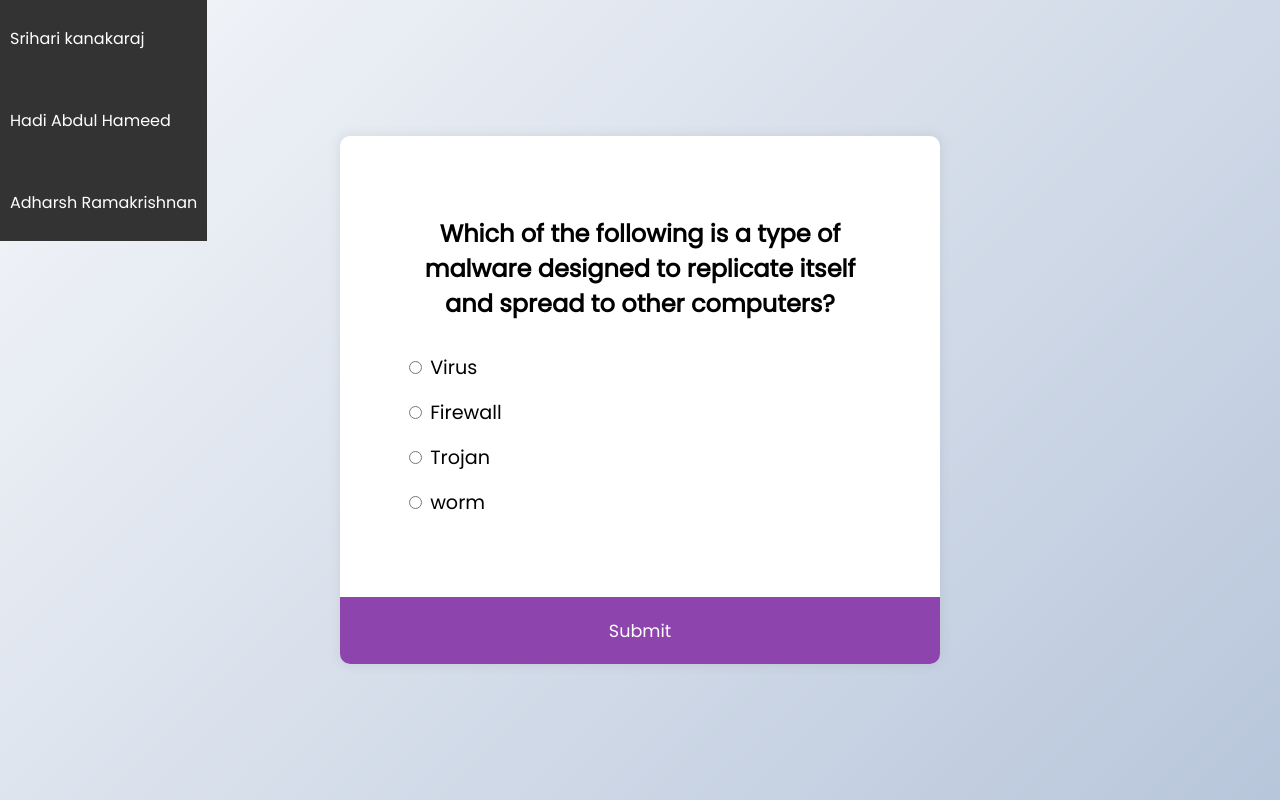
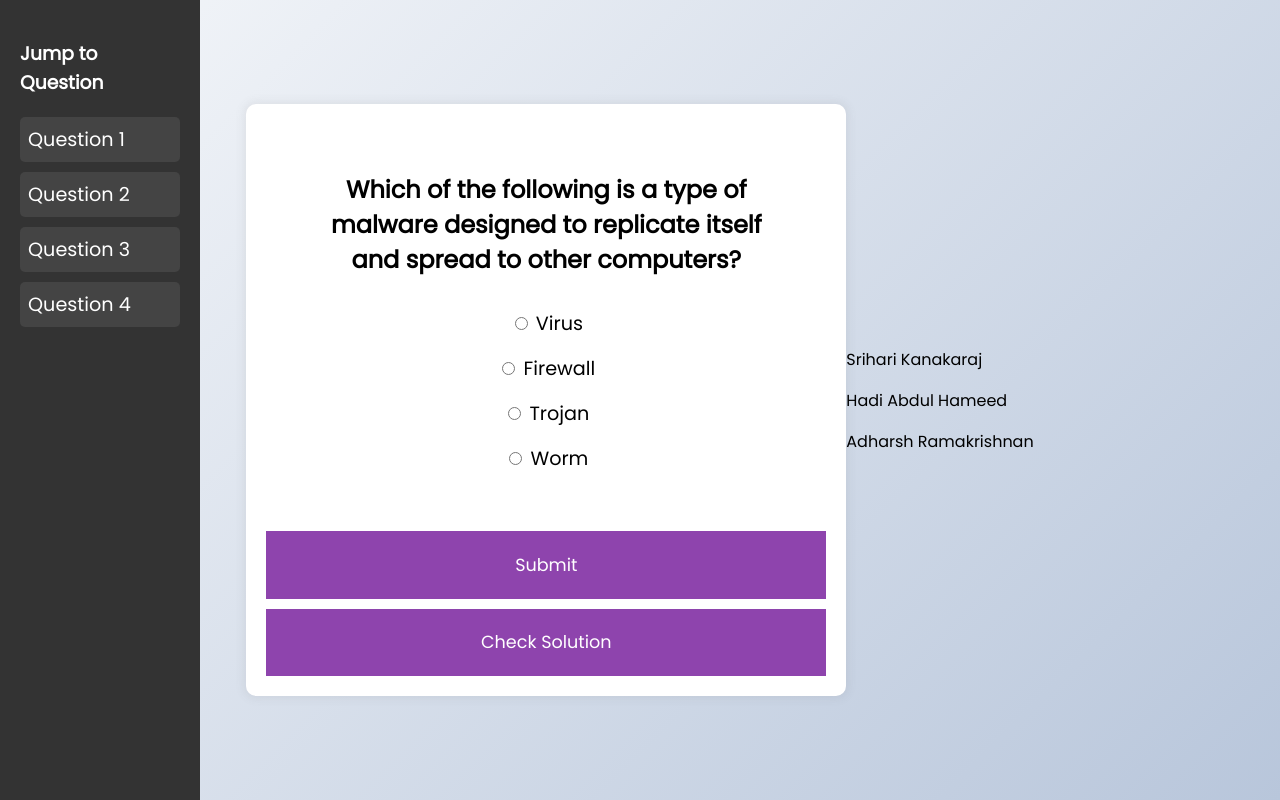
Before and after one commit to sriharinmn/quiz-app, a plain HTML site: page index.html in a window 1280 px wide. Drawn offline with Linux system fonts and the light colour scheme.

Commit message:
review 2

```diff
--- a/index.html
+++ b/index.html
@@ -1,46 +1,53 @@
 <!DOCTYPE html>
 <html lang="en">
 <head>
-    <meta charset="UTF-8" />
-    <meta name="viewport" content="width=device-width, initial-scale=1.0" />
-    <link rel="stylesheet" href="style.css" />
+    <meta charset="UTF-8">
+    <meta name="viewport" content="width=device-width, initial-scale=1.0">
+    <link rel="stylesheet" href="style.css">
     <title>Quiz App</title>
 </head>
 <body>
+    <div class="sidebar">
+        <h3>Jump to Question</h3>
+        <ul id="question-list"></ul>
+    </div>
+
     <div class="quiz-container" id="quiz">
         <div class="quiz-header">
             <h2 id="question">Question text</h2>
             <ul>
                 <li>
                     <input type="radio" name="answer" id="a" class="answer">
-            <label for="a" id="a_text">Question</label>
+                    <label for="a" id="a_text">Option A</label>
                 </li>
-
                 <li>
                     <input type="radio" name="answer" id="b" class="answer">
-            <label for="b" id="b_text">Question</label>
+                    <label for="b" id="b_text">Option B</label>
                 </li>
-
                 <li>
                     <input type="radio" name="answer" id="c" class="answer">
-            <label for="c" id="c_text">Question</label>
+                    <label for="c" id="c_text">Option C</label>
                 </li>
-
                 <li>
                     <input type="radio" name="answer" id="d" class="answer">
-            <label for="d" id="d_text">Question</label>
+                    <label for="d" id="d_text">Option D</label>
                 </li>
             </ul>
         </div>
+
+        <p id="correct-answer" style="display: none;"></p>
+
         <button id="submit">Submit</button>
+        <button id="solution">Check Solution</button>
+        <button id="next" style="display: none;">Next Question</button>
     </div>
+
     <script src="script.js"></script>
 </body>
+
 <footer>
-    <p>Srihari kanakaraj</p>
-    <br>
+    <p>Srihari Kanakaraj</p>
     <p>Hadi Abdul Hameed</p>
-    <br>
     <p>Adharsh Ramakrishnan</p>
 </footer>
 </html>
--- a/script.js
+++ b/script.js
@@ -4,7 +4,7 @@ const quizData = [
         a: "Virus",
         b: "Firewall",
         c: "Trojan",
-        d: "worm",
+        d: "Worm",
         correct: "a",
     },
     {
@@ -12,87 +12,114 @@ const quizData = [
         a: "A type of software that scans for viruses",
         b: "The act of tricking people into revealing sensitive information",
         c: "The process of encrypting data",
-        d: "A security measure for prevernting unauthorized access",
+        d: "A security measure for preventing unauthorized access",
         correct: "b",
     },
     {
         question: "Which of the following is the best way to prevent brute force attacks on passwords?",
         a: "Use short and simple passwords",
-        b: "Impplement multi-factor authentication (MFA)",
+        b: "Implement multi-factor authentication (MFA)",
         c: "Use only numeric passwords",
         d: "Disable all firewalls",
         correct: "b",
     },
     {
-        question: "What is firewall used for in cybersecurity",
+        question: "What is a firewall used for in cybersecurity?",
         a: "To scan for malware",
         b: "To prevent unauthorized access to or from a private network",
-        c: "To speed up the internet conncection",
+        c: "To speed up the internet connection",
         d: "To recover lost files",
         correct: "b",
     },
 ];
 
-const quiz = document.getElementById('quiz')
-const answerEls = document.querySelectorAll('.answer')
-const questionEl = document.getElementById('question')
-const a_text = document.getElementById('a_text')
-const b_text = document.getElementById('b_text')
-const c_text = document.getElementById('c_text')
-const d_text = document.getElementById('d_text')
-const submitBtn = document.getElementById('submit')
+const quiz = document.getElementById('quiz');
+const answerEls = document.querySelectorAll('.answer');
+const questionEl = document.getElementById('question');
+const a_text = document.getElementById('a_text');
+const b_text = document.getElementById('b_text');
+const c_text = document.getElementById('c_text');
+const d_text = document.getElementById('d_text');
+const submitBtn = document.getElementById('submit');
+const solutionBtn = document.getElementById('solution');
+const nextBtn = document.getElementById('next'); // New Next Question button
+const correctAnswerEl = document.getElementById('correct-answer');
+const questionList = document.getElementById('question-list');
 
-let currentQuiz = 0
-let score = 0
-
-loadQuiz()
+let currentQuiz = 0;
+let score = 0;
+let solutionClicked = false;
 
 function loadQuiz() {
-    deselectAnswers()
+    deselectAnswers();
+    correctAnswerEl.style.display = 'none';
+    solutionClicked = false;
+    submitBtn.disabled = false;
+    nextBtn.style.display = 'none'; // Hide Next Question button when loading a new question
 
-    const currentQuizData = quizData[currentQuiz]
-
-    questionEl.innerText = currentQuizData.question
-    a_text.innerText = currentQuizData.a
-    b_text.innerText = currentQuizData.b
-    c_text.innerText = currentQuizData.c
-    d_text.innerText = currentQuizData.d
+    const currentQuizData = quizData[currentQuiz];
+    questionEl.innerText = currentQuizData.question;
+    a_text.innerText = currentQuizData.a;
+    b_text.innerText = currentQuizData.b;
+    c_text.innerText = currentQuizData.c;
+    d_text.innerText = currentQuizData.d;
 }
 
 function deselectAnswers() {
-    answerEls.forEach(answerEl => answerEl.checked = false)
+    answerEls.forEach(answerEl => answerEl.checked = false);
 }
 
 function getSelected() {
-    let answer
-
+    let answer;
     answerEls.forEach(answerEl => {
         if(answerEl.checked) {
-            answer = answerEl.id
+            answer = answerEl.id;
         }
-    })
-
-    return answer
+    });
+    return answer;
 }
 
 submitBtn.addEventListener('click', () => {
-    const answer = getSelected()
+    const answer = getSelected();
+    if (answer) {
+        if (answer === quizData[currentQuiz].correct) {
+            score++;
+        }
+        nextQuestion();
+    }
+});
 
-    if(answer) {
-        if(answer === quizData[currentQuiz].correct) {
-            score++
-        }
+solutionBtn.addEventListener('click', () => {
+    solutionClicked = true;
+    correctAnswerEl.style.display = 'block';
+    correctAnswerEl.innerText = `Correct Answer: ${quizData[currentQuiz][quizData[currentQuiz].correct]}`;
+    submitBtn.disabled = true; // Disable submit button after checking the solution
+    nextBtn.style.display = 'block'; // Show Next Question button
+});
 
-        currentQuiz++
+nextBtn.addEventListener('click', () => {
+    nextQuestion();
+});
 
-        if(currentQuiz < quizData.length) {
-            loadQuiz()
-        } else {
-            quiz.innerHTML = `
-                <h2>You answered ${score}/${quizData.length} questions correctly</h2>
+function nextQuestion() {
+    currentQuiz++;
+    if (currentQuiz < quizData.length) {
+        loadQuiz();
+    } else {
+        quiz.innerHTML = `<h2>You answered ${score}/${quizData.length} questions correctly</h2>
+                          <button onclick="location.reload()">Reload</button>`;
+    }
+}
 
-                <button onclick="location.reload()">Reload</button>
-            `
-        }
-    }
-})
+quizData.forEach((q, index) => {
+    const li = document.createElement('li');
+    li.innerHTML = `<a href="#" onclick="jumpToQuestion(${index})">Question ${index + 1}</a>`;
+    questionList.appendChild(li);
+});
+
+function jumpToQuestion(index) {
+    currentQuiz = index;
+    loadQuiz();
+}
+
+loadQuiz();
--- a/style.css
+++ b/style.css
@@ -22,10 +22,12 @@ body {
   box-shadow: 0 0 10px 2px rgba(100, 100, 100, 0.1);
   width: 600px;
   overflow: hidden;
+  padding: 20px;
+  text-align: center;
 }
 
 .quiz-header {
-  padding: 4rem;
+  padding: 2rem;
 }
 
 h2 {
@@ -58,6 +60,7 @@ button {
   font-size: 1.1rem;
   font-family: inherit;
   padding: 1.3rem;
+  margin-top: 10px;
 }
 
 button:hover {
@@ -69,11 +72,39 @@ button:focus {
   background-color: #5e3370;
 }
 
-footer{
+/* Sidebar styles */
+.sidebar {
   position: absolute;
+  left: 0;
   top: 0;
-  left: 0;
+  width: 200px;
+  height: 100%;
   background-color: #333;
+  padding: 20px;
   color: white;
-  padding: 10px;
 }
+
+.sidebar h3 {
+  margin-bottom: 20px;
+}
+
+.sidebar ul {
+  padding: 0;
+}
+
+.sidebar ul li {
+  margin: 10px 0;
+}
+
+.sidebar ul li a {
+  color: white;
+  text-decoration: none;
+  display: block;
+  padding: 8px;
+  background-color: #444;
+  border-radius: 5px;
+}
+
+.sidebar ul li a:hover {
+  background-color: #555;
+}
```
Lines whose indentation alone changed are shown as unchanged.
